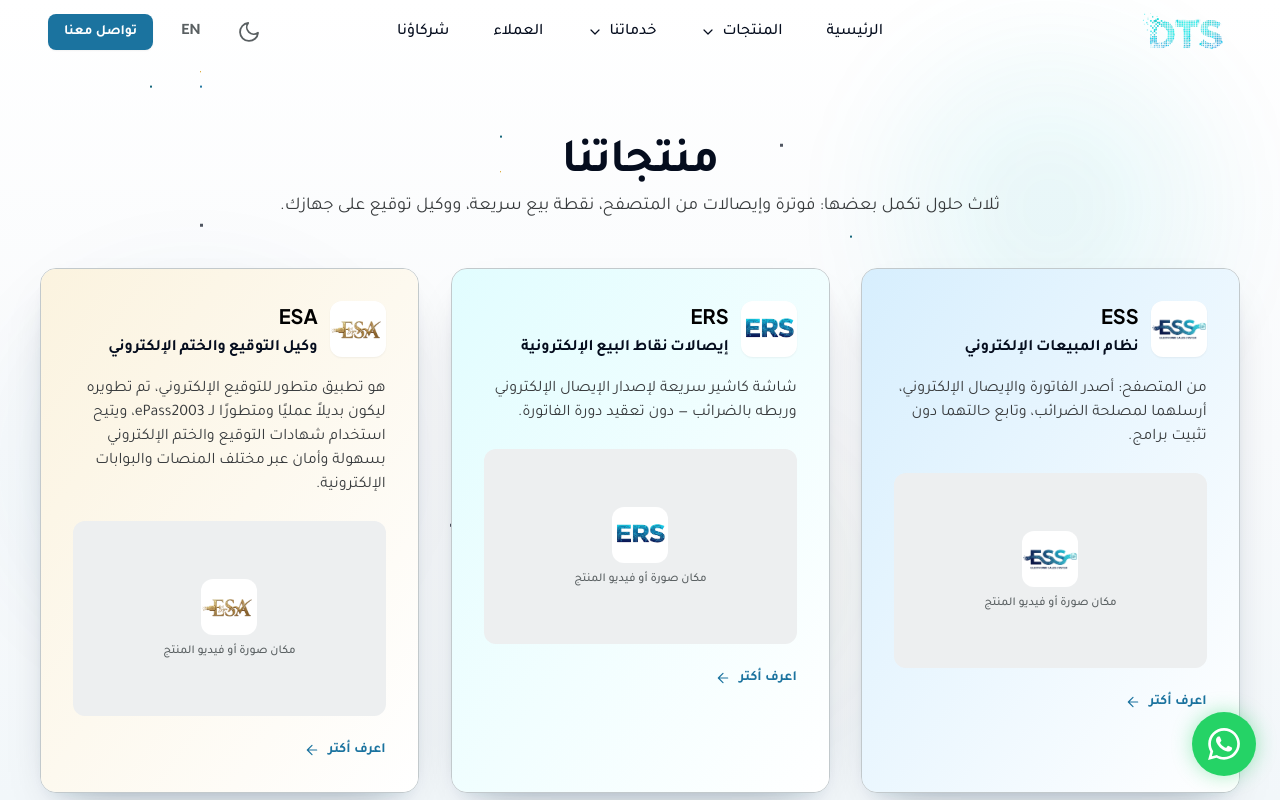
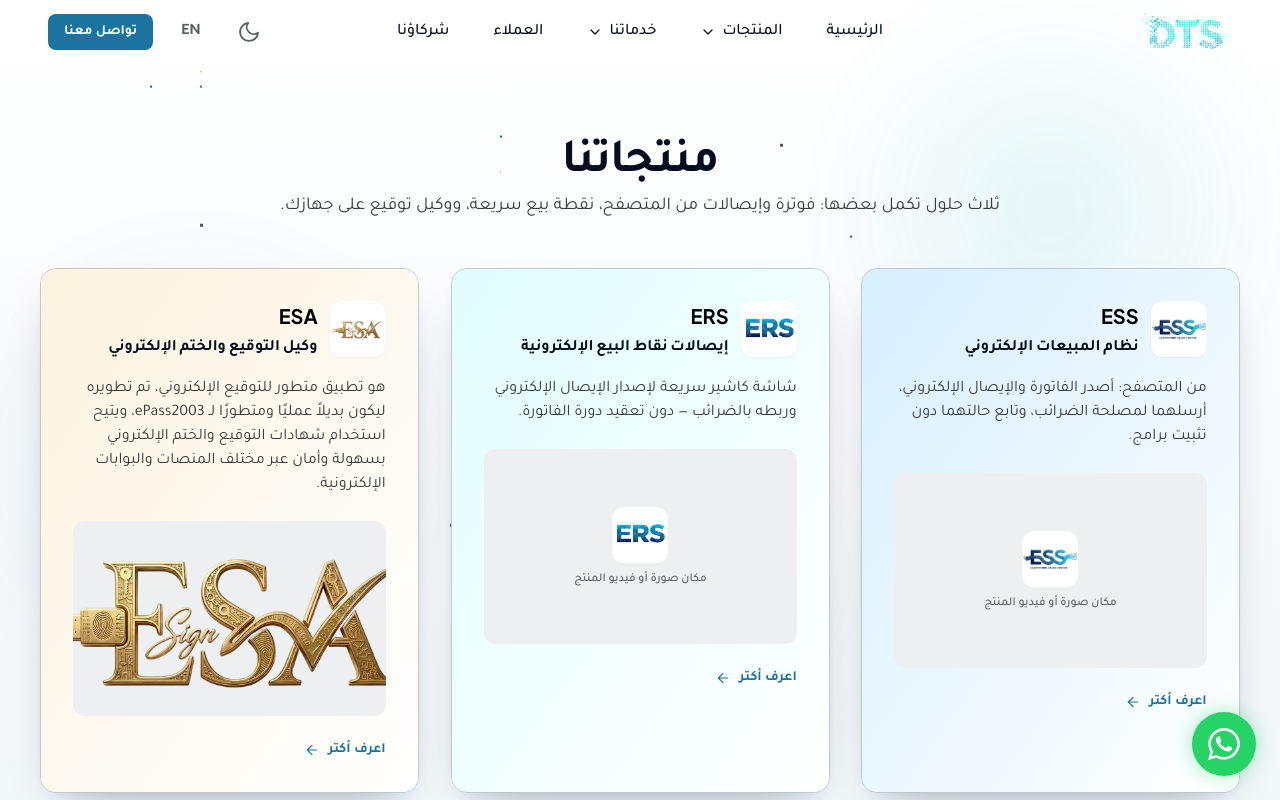
Before and after one commit to MohammedAshraf2006/DTS-WEB, a Vue app: page /products in a window 1280 px wide. Shown: the top 800 px of the page. Built offline with nearby package versions, Linux system fonts and the light colour scheme.

Commit message:
Update products.js

```diff
--- a/src/data/products.js
+++ b/src/data/products.js
@@ -34,7 +34,7 @@
       'https://github.com/Mohamedosama-dts/ESA-Lite/releases/download/v2.1.1/ESA_Lite_en.msi',
     gallery: [
       { type: 'video', src: '', poster: '' },
-      { type: 'image', src: '' }
+      { type: 'image', src: '/images/Products/esa-logo.webp' }
     ]
   }
 }
```
